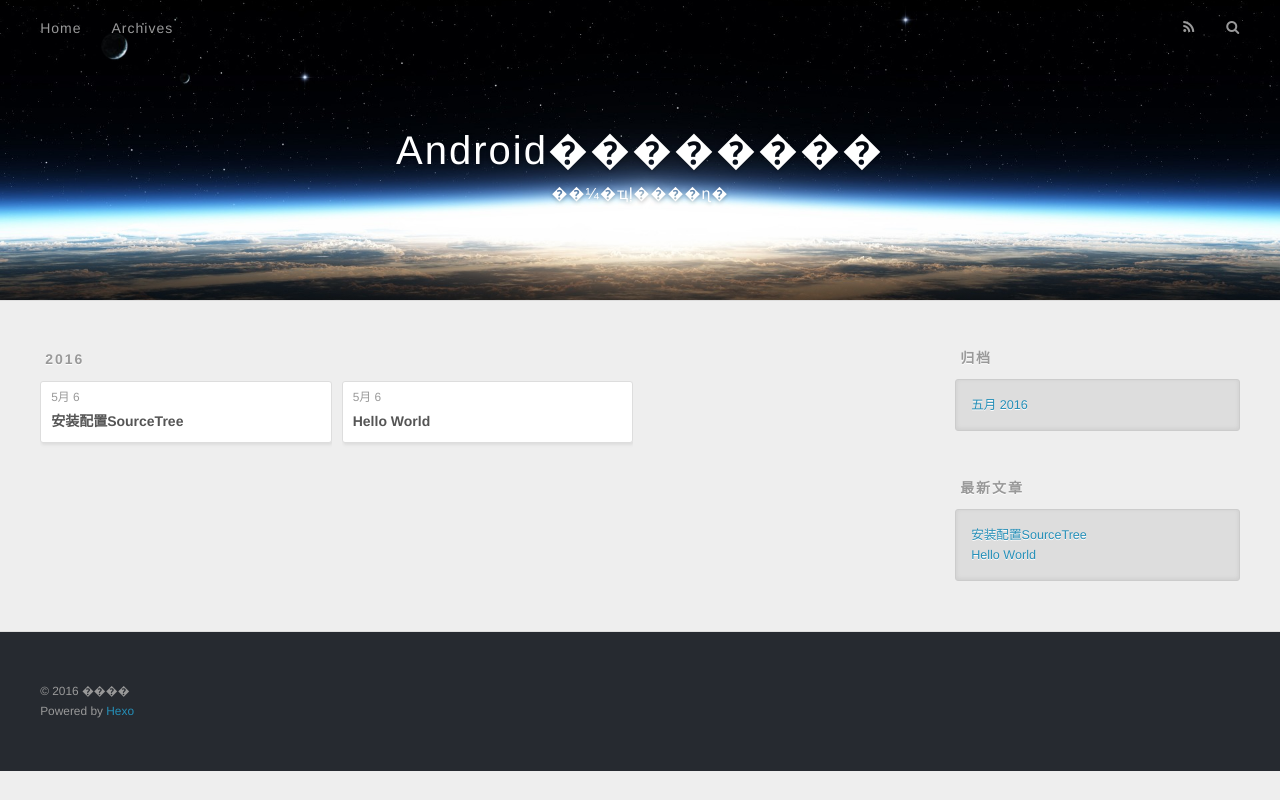
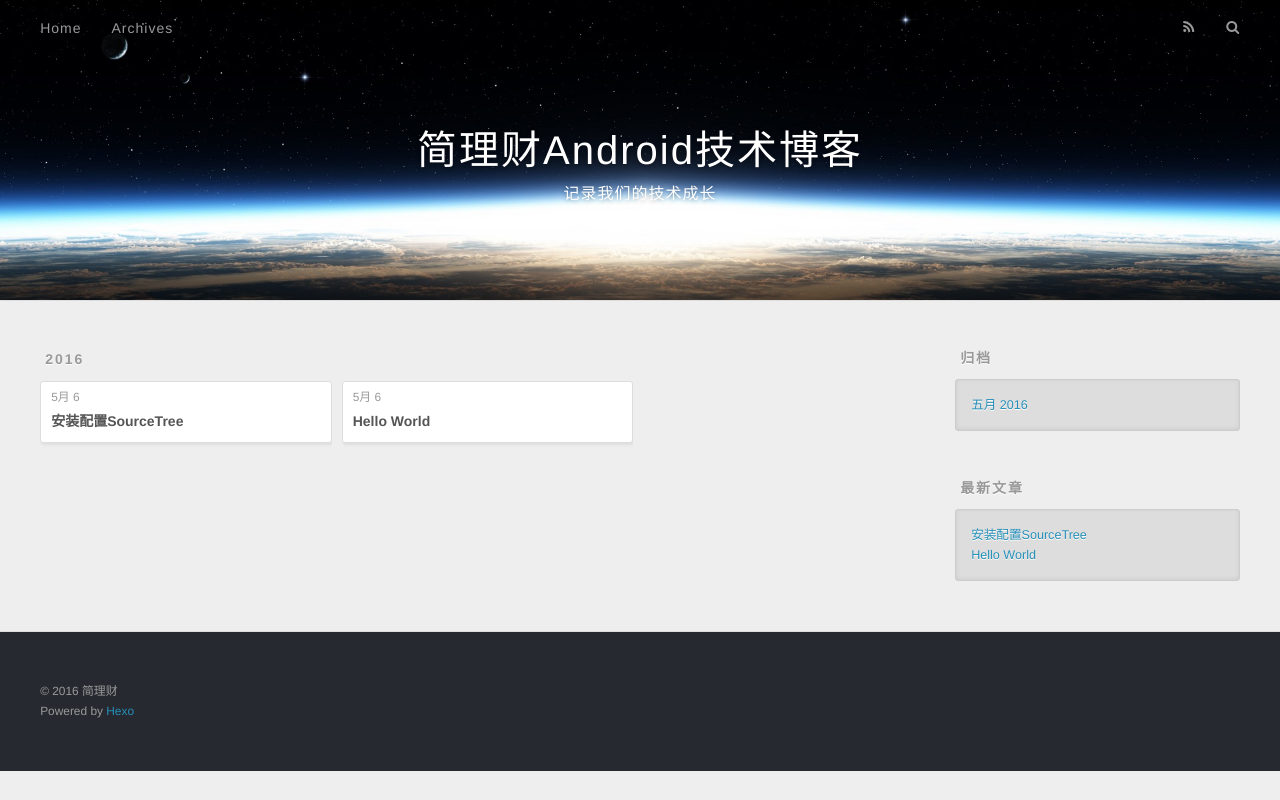
Before and after one commit to jianlc/jianlc.github.io, a plain HTML site: page archives/2016/05/index.html in a window 1280 px wide. Drawn offline with nearby package versions, Linux system fonts and the light colour scheme.

Commit message:
Site updated: 2016-05-06 20:51:18

```diff
--- a/archives/2016/05/index.html
+++ b/archives/2016/05/index.html
@@ -3,19 +3,19 @@
 <head>
   <meta charset="utf-8">
 
-  <title>归档: 2016/5 | Android��������</title>
+  <title>归档: 2016/5 | 简理财Android技术博客</title>
   <meta name="viewport" content="width=device-width, initial-scale=1, maximum-scale=1">
-  <meta name="description" content="Android��������">
+  <meta name="description" content="简理财Android技术博客">
 <meta property="og:type" content="website">
-<meta property="og:title" content="Android��������">
+<meta property="og:title" content="简理财Android技术博客">
 <meta property="og:url" content="http://yoursite.com/archives/2016/05/index.html">
-<meta property="og:site_name" content="Android��������">
-<meta property="og:description" content="Android��������">
+<meta property="og:site_name" content="简理财Android技术博客">
+<meta property="og:description" content="简理财Android技术博客">
 <meta name="twitter:card" content="summary">
-<meta name="twitter:title" content="Android��������">
-<meta name="twitter:description" content="Android��������">
+<meta name="twitter:title" content="简理财Android技术博客">
+<meta name="twitter:description" content="简理财Android技术博客">
 
-    <link rel="alternate" href="/atom.xml" title="Android��������" type="application/atom+xml">
+    <link rel="alternate" href="/atom.xml" title="简理财Android技术博客" type="application/atom+xml">
 
 
     <link rel="icon" href="/favicon.png">
@@ -36,11 +36,11 @@
   <div id="header-outer" class="outer">
     <div id="header-title" class="inner">
       <h1 id="logo-wrap">
-        <a href="/" id="logo">Android��������</a>
+        <a href="/" id="logo">简理财Android技术博客</a>
       </h1>
 
         <h2 id="subtitle-wrap">
-          <a href="/" id="subtitle">��¼�ҵļ����ɳ�</a>
+          <a href="/" id="subtitle">记录我们的技术成长</a>
         </h2>
 
     </div>
@@ -167,7 +167,7 @@
 
   <div class="outer">
     <div id="footer-info" class="inner">
-      &copy; 2016 ����<br>
+      &copy; 2016 简理财<br>
       Powered by <a href="http://hexo.io/" target="_blank">Hexo</a>
     </div>
   </div>
```
Also changed, not shown: 2016/05/06/hello-world/index.html (+7 -7 lines), 2016/05/06/安装配置SourceTree/index.html (+7 -7 lines), archives/2016/index.html (+11 -11 lines), archives/index.html (+11 -11 lines), index.html (+13 -13 lines).
